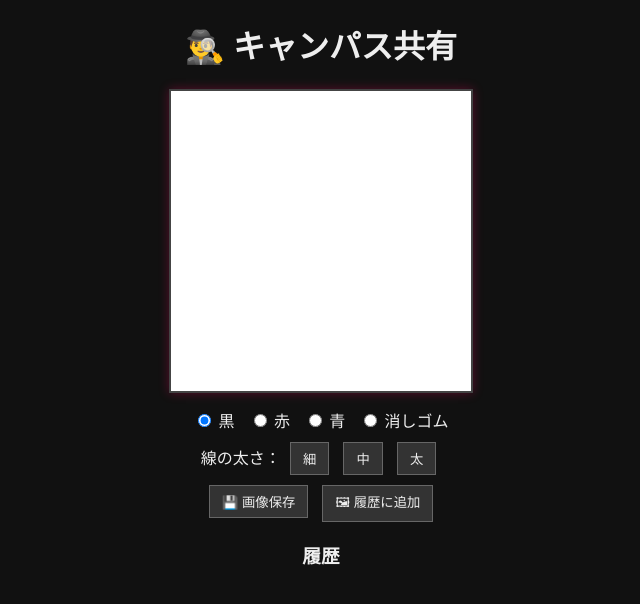
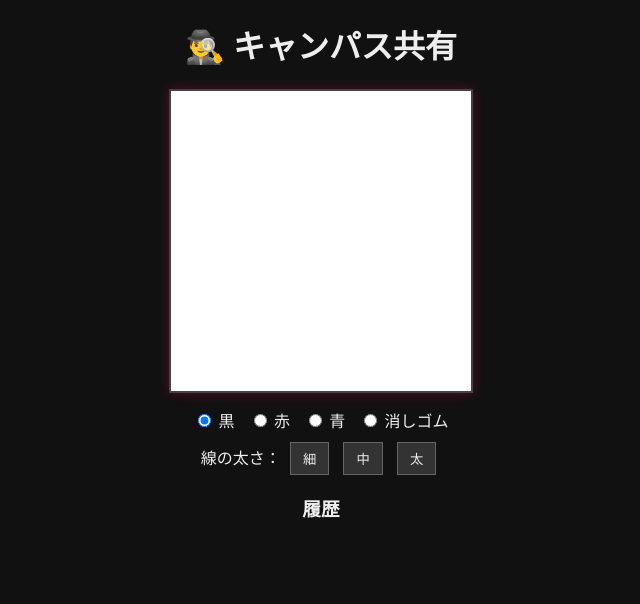
Before and after one commit to misuo-mada/campas, a website: page public/index.html in a window 1280 px wide. Shown: the whole page, without its empty margins (319-959 px from the left). Drawn offline with nearby package versions, Linux system fonts and the light colour scheme; no server answers.

Commit message:
最初のコミットメッセージ

```diff
--- a/public/index.html
+++ b/public/index.html
@@ -61,8 +61,7 @@
   </div>
 
   <div id="clearBtnContainer">
-    <button id="saveBtn">💾 画像保存</button>
-    <button id="shareBtn">🖼 履歴に追加</button>
+
   </div>
 
   <h3>履歴</h3>
```
